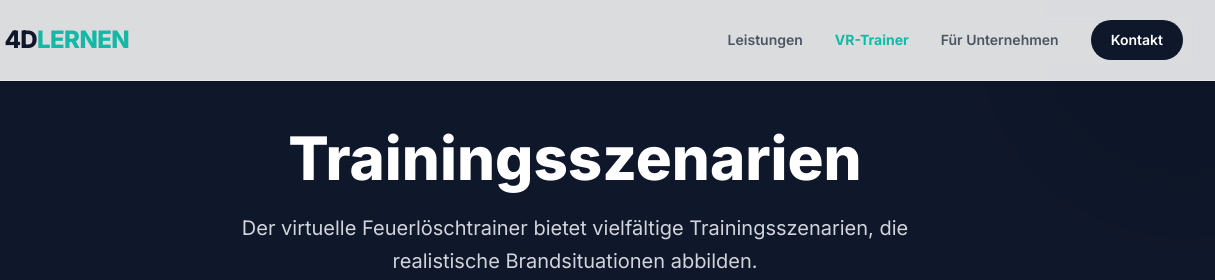
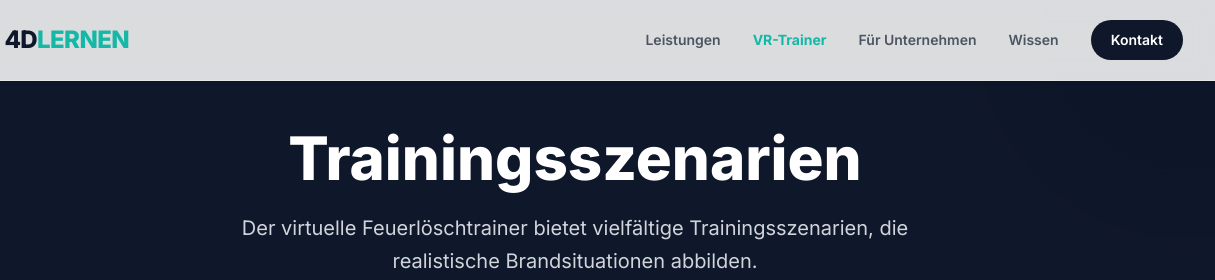
Before and after one commit to SharcSmart/4dlernen, a plain HTML site: page szenarien.html in a window 1280 px wide. Shown: the top 280 px of the page, 65-1280 px from the left. Drawn offline with nearby package versions, Linux system fonts and the light colour scheme.

```diff
--- a/szenarien.html
+++ b/szenarien.html
@@ -73,6 +73,8 @@
                     <a href="unternehmen.html"
                         class="text-sm font-semibold text-gray-600 hover:text-brand-500 transition-colors">Für
                         Unternehmen</a>
+                    <a href="brandschutz-wissen.html"
+                        class="text-sm font-semibold text-gray-600 hover:text-brand-500 transition-colors">Wissen</a>
                     <a href="kontakt.html"
                         class="px-5 py-2.5 rounded-full bg-brand-dark text-white text-sm font-semibold hover:bg-brand-500 hover:shadow-lg transition-all duration-300">Kontakt</a>
                 </div>
```
Also changed, not shown: unternehmen.html (+2 -0 lines), virtuelles-brandschutztraining-szenarien.html (+2 -0 lines), vr-trainer.html (+2 -0 lines).
